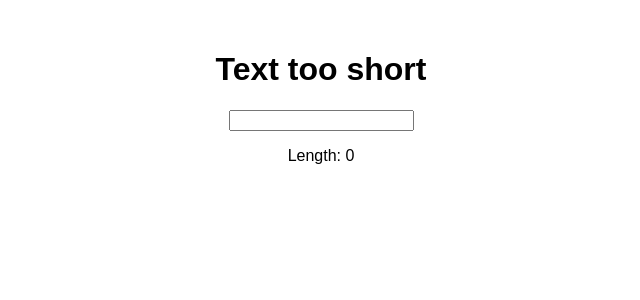
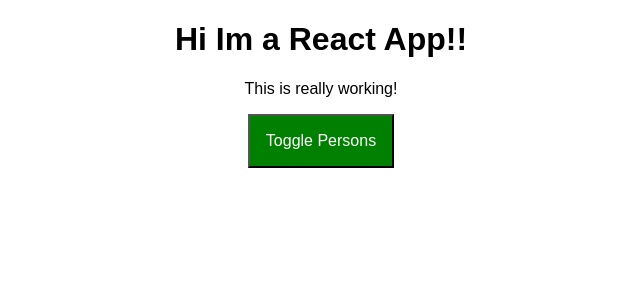
Before and after one commit to Veene/react-project-01, a React (Create React App) app: page / in a window 1280 px wide. Shown: the top 300 px of the page, without its empty margins (319-959 px from the left). Built offline with nearby package versions, Linux system fonts and the light colour scheme.

Commit message:
inline styling components

```diff
--- a/src/App.css
+++ b/src/App.css
@@ -1,3 +1,26 @@
 .App {
   text-align: center;
 }
+
+.red {
+  color: red;
+}
+
+.bold {
+  font-weight: bold;
+}
+
+.button {
+  border: 1px soild blue;
+  padding: 16px;
+  background-color: green;
+  font:inherit;
+  color: white;
+}
+.button2 {
+  border: 1px soild blue;
+  padding: 16px;
+  background-color: red;
+  font:inherit;
+  color: white;
+}
--- a/src/App.js
+++ b/src/App.js
@@ -1,33 +1,128 @@
-import React from 'react';
-import ReactDOM from 'react-dom';
-import ValidationComponent from './ValidationComponent';
+import React, { Component } from 'react';
+import './App.css';
+import Person from './Person';
+import UserInput from './UserInput';
+import UserOutput from './UserOutput';
+import Radium, { StyleRoot } from 'radium';
 
-class App extends React.Component {
+class App extends Component {
   state = {
-    text: "",
-    textLength: 0,
+    persons: [
+      {id: 'asdas', name: 'Max', age: 28 },
+      {id: 'asdas1', name: "John", age: 29},
+      {id: 'asdas2', name: "Monika", age: 29},
+    ],
+    username:'JohnnyBravo',
+    showPersons: false,
   }
 
-  handleChange = (e) => {
-    let input = e.target.value;
-    let inputLength = input.length
+  usernameHandler = (newUsername) => {
     this.setState({
-      textLength: inputLength
+      username: newUsername.target.value
     })
-
   }
 
-  render(){
-    return(
-      <div style={{textAlign: 'center', padding: '30px'}}>
-        <ValidationComponent textNums={this.state.textLength}/>
-        <input type="text" onChange={this.handleChange} />
-        <p>Length: {this.state.textLength}</p>
-      </div>
+  switchNameHandler = (newName) => {
+    // this.state.persons[0].name = 'Maximilian' DO NOT DO THIS
+    this.setState({
+      persons: [
+        {name: newName.target.value, age: 28 },
+        {name: "John", age: 29},
+        {name: "Monika", age: 26},
+      ]
+    })
+  }
+
+  nameChangedHandler = (event, id) => {
+    // if true, it gives you the index
+    const personIndex = this.state.persons.findIndex(p => {
+      return p.id === id;
+    });
+    // grab that specific person object from inside persons array in state
+    const person = {
+      ...this.state.persons[personIndex]
+    }
+    //updating the person who the ID corresponded to, so state change everything event.target.value changes
+    person.name = event.target.value;
+    // create copy of persons array from state, so that we are not mutating
+    const persons = [...this.state.persons]
+    //updating inside this array, the person object (got with Index) and then changing it to the person being updated via typing in input field
+    persons[personIndex] = person
+    //update the state finally with the new array of objects, in which the specified index person is changed
+    this.setState({
+      persons:persons
+    })
+  }
+
+  deletePersonHandler = (personIndex) => {
+    const persons = [...this.state.persons];
+    persons.splice(personIndex, 1);
+    this.setState({persons: persons})
+  }
+
+  togglePersonsHandler = () => {
+    const doesShow = this.state.showPersons;
+    this.setState({showPersons: !doesShow});
+  }
+
+
+  render() {
+    const style = {
+      backgroundColor: 'green',
+      color: 'white',
+      font: 'inherit',
+      border: '1px solid black',
+      padding: '8px',
+      cursor: 'pointer',
+
+    };
+    let buttonOption = "button"
+    let persons = null;
+
+    if (this.state.showPersons) { //can set if's and shit because not in the return statement yet
+      persons = (
+        <div>
+          {/* if we need an array, always use map, to work through the array and return what you need */}
+          {this.state.persons.map((person, index) => {
+            return <Person
+            // to give index to the function need to use arrow function or else requires BIND
+            click={() => this.deletePersonHandler(index)}
+            key={person.id}
+            name={person.name}
+            age={person.age}
+            // once again, to pass it values (event, person.id) requires the arrow function
+            changed={(event) => this.nameChangedHandler(event, person.id)} />
+          })}
+        </div>
+      )
+      style.backgroundColor = 'red';
+      buttonOption = "button2"
+
+    }
+
+    let classes = [];
+    if(this.state.persons.length <= 2){
+      classes.push('red'); //classes will be red ['red']
+    }
+    if(this.state.persons.length <= 1) {
+      classes.push('bold');
+    }
+
+    return (
+
+          <div className="App">
+            <h1>Hi Im a React App!!</h1>
+            <p className={classes.join(' ')}>This is really working!</p>
+            <button className={buttonOption}
+            onClick={this.togglePersonsHandler}>Toggle Persons</button>
+
+            {persons}
+          </div>
+
+
 
     )
   }
 }
-// ReactDOM.render(<App/>, document.getElementById('app'));
 
 export default App;
--- a/src/Person.js
+++ b/src/Person.js
@@ -1,7 +1,9 @@
 import React from 'react';
 import './Person.css';
 
+
 const person = (props) => {
+
     return(
     <div className="Person">
         <p onClick={props.click}>I'm {props.name}! I am {props.age} years old</p>
```
